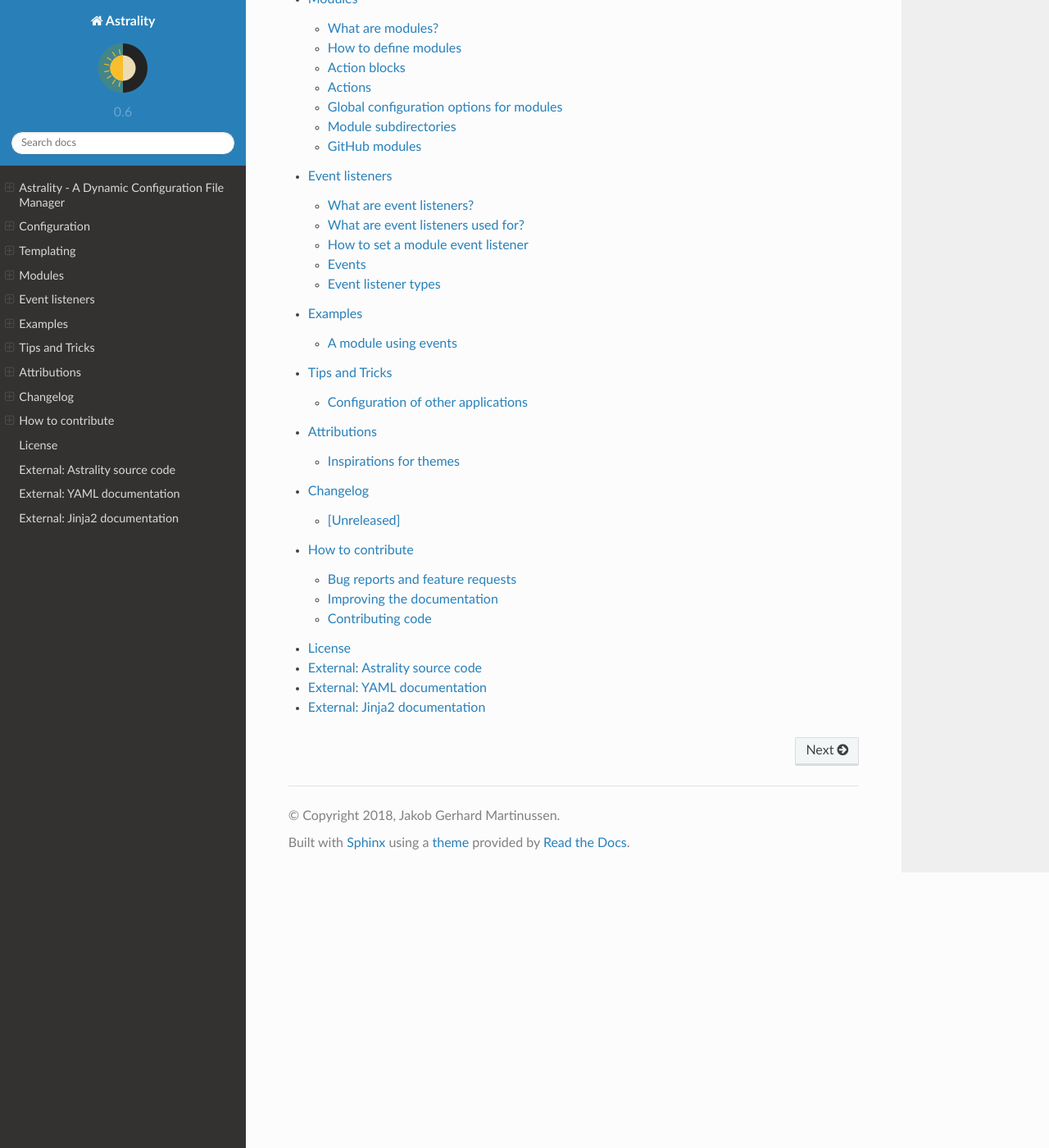
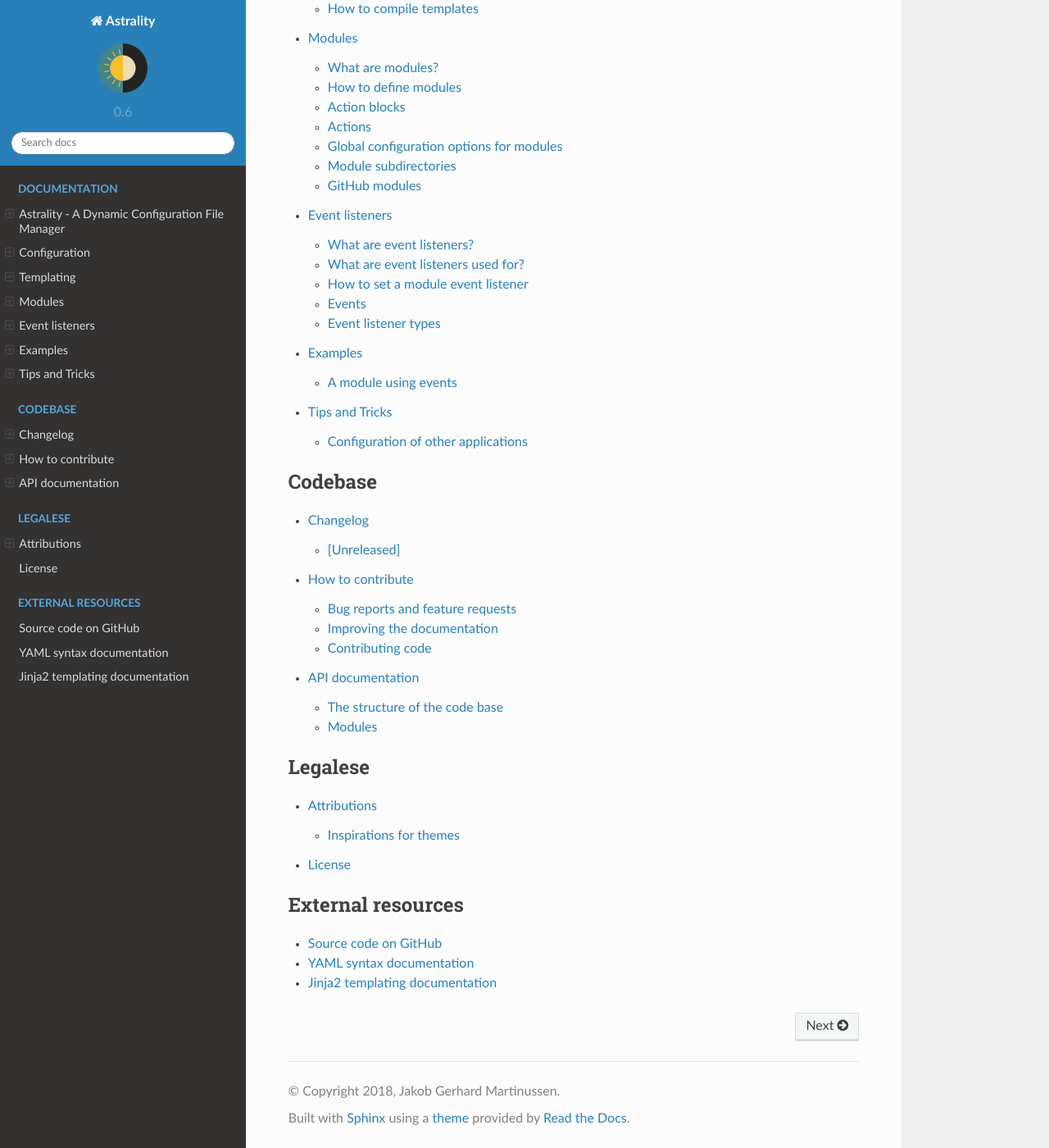
Before and after one commit to JakobGM/astrality, a Sphinx documentation site: the page built from docs/index.rst, in a window 1280 px wide and 1400 px high, scrolled down 708 px. Shown: the whole window at 82% size. Built offline with Sphinx 7.4.7 and the Read the Docs theme 2.0.0, drawn with Linux system fonts in a browser that asks for light colours.

Commit message:
Add sections in table of contents and add API docs

```diff
--- /dev/null
+++ b/docs/api.rst
@@ -0,0 +1,67 @@
+.. _API:
+
+=================
+API documentation
+=================
+
+This section contains documentation for the source code of Astrality, and is
+intended for the developers of Astrality.
+
+.. contents::
+    :depth: 3
+
+.. _API_structure_of_the_code_base:
+
+The structure of the code base
+==============================
+
+Here we offer a quick overview of the most relevant python modules in the code base, loosely ordered according to their execution order.
+
+``bin.astrality``:
+    The CLI entry point of Astrality, using the standard library ``argparse`` module.
+
+``astrality.astrality``:
+    The main loop of Astrality, binding everything together. Calls out to the different submodules and handles interruption signals gracefully.
+
+``astrality.config``:
+    Compilation and pre-processing of the user configuration according to the heuristics explained in the documentation.
+
+``astrality.github``:
+    Retrieval of modules defined in GitHub repositories.
+
+``astrality.module``:
+    Execution of actions defined in modules.
+
+    Each module in the user configuration is represented by a ``Module`` object.
+    All ``Module``-objects are managed by a single ``ModuleManager`` object which iterates over them and executes their actions.
+
+``astrality.event_listener``:
+    Implements all the types of module event listeners as subclasses of ``EventListener``.
+
+``astrality.resolver``:
+    Defines a dictionary-like data structure which contains context values, passed off to Jinja2 template compilation.
+
+``astrality.compiler``:
+    Wrappers around the ``Jinja2`` library for compiling templates with specific context values.
+
+``astrality.filewatcher``:
+    Implements a file system watcher which dispatches to event handlers when files are modified on disk.
+
+``astrality.utils``:
+    Utility functions which are used all over the code base, most importantly a wrapper function for running shell commands.
+
+
+Modules
+=======
+
+Astrality's modules are placed within the ``astrality`` mother-module. For
+example, the ``actions`` module is importable from ``astrality.actions``.
+
+Actions module
+--------------
+
+.. automodule:: astrality.actions
+    :members:
+    :undoc-members:
+    :inherited-members:
+    :show-inheritance:
--- a/docs/index.rst
+++ b/docs/index.rst
@@ -12,6 +12,7 @@ Table of Contents
 
 .. toctree::
     :maxdepth: 2
+    :caption: Documentation
 
     readme
     configuration
@@ -20,11 +21,26 @@ Table of Contents
     event_listeners
     examples
     tips_and_tricks
-    attributions
+
+.. toctree::
+    :maxdepth: 2
+    :caption: Codebase
+
     changelog
     contributing
+    api
+
+.. toctree::
+    :maxdepth: 2
+    :caption: Legalese
+
+    attributions
     license
 
-    External: Astrality source code <https://github.com/JakobGM/astrality>
-    External: YAML documentation <http://docs.ansible.com/ansible/latest/YAMLSyntax.html>
-    External: Jinja2 documentation <http://jinja.pocoo.org/docs/latest/templates/>
+.. toctree::
+    :maxdepth: 2
+    :caption: External resources
+
+    Source code on GitHub <https://github.com/JakobGM/astrality>
+    YAML syntax documentation <http://docs.ansible.com/ansible/latest/YAMLSyntax.html>
+    Jinja2 templating documentation <http://jinja.pocoo.org/docs/latest/templates/>
```
Also changed, not shown: CONTRIBUTING.rst (+3 -35 lines).
